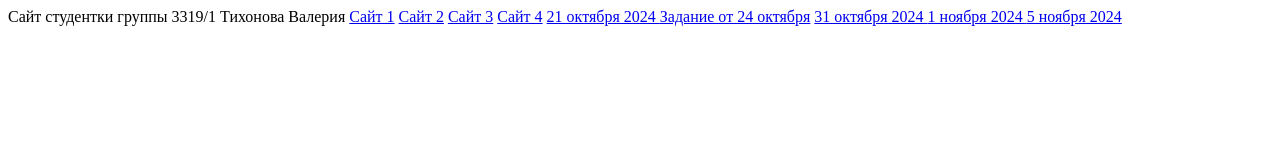
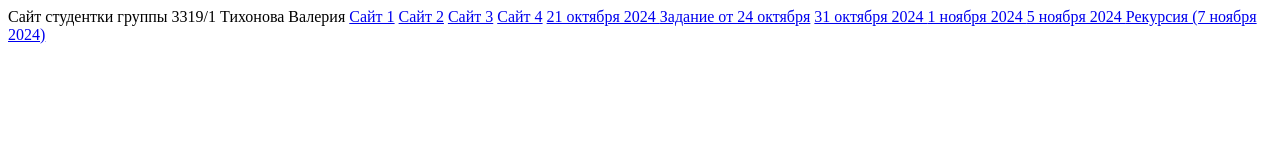
Before and after one commit to hanniemeow/hanniemeow.github.io, a plain HTML site: page index.html in a window 1280 px wide. Drawn offline with Linux system fonts and the light colour scheme.

Commit message:
Update index.html

```diff
--- a/index.html
+++ b/index.html
@@ -16,5 +16,6 @@
     <a href='31oct24.html'>31 октября 2024 </a>
     <a href='01nov24.html'>1 ноября 2024 </a>
     <a href='05nov24.html'>5 ноября 2024 </a>
+    <a href='07nov24.html'>Рекурсия (7 ноября 2024)</a>
 </body>
 </html>
```
